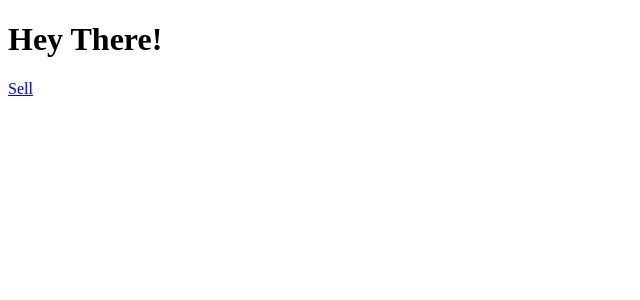
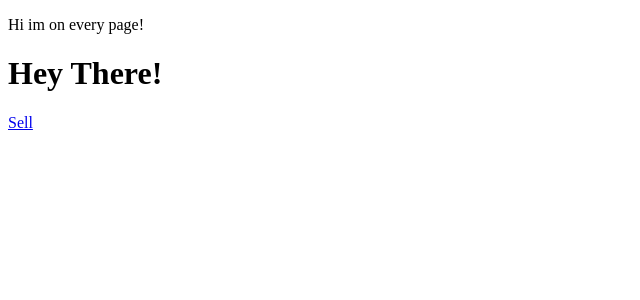
Before and after one commit to pat-white-code/sick-fits-front, a Next.js app: page / in a window 1280 px wide. Shown: the top 300 px of the page, without its empty margins (0-640 px from the left). Built offline with nearby package versions, Linux system fonts and the light colour scheme.

Commit message:
adds custom _app

```diff
--- /dev/null
+++ b/pages/_app.js
@@ -0,0 +1,14 @@
+import App, { Container } from 'next/app';
+
+export default class MyApp extends App {
+  render() {
+    const { Component } = this.props;
+
+    return (
+      <Container>
+        <p>Hi im on every page!</p>
+        <Component />
+      </Container>
+    )
+  }
+}
```
Also changed, not shown: 1 other file (tests, documents, lock files or other folders).
